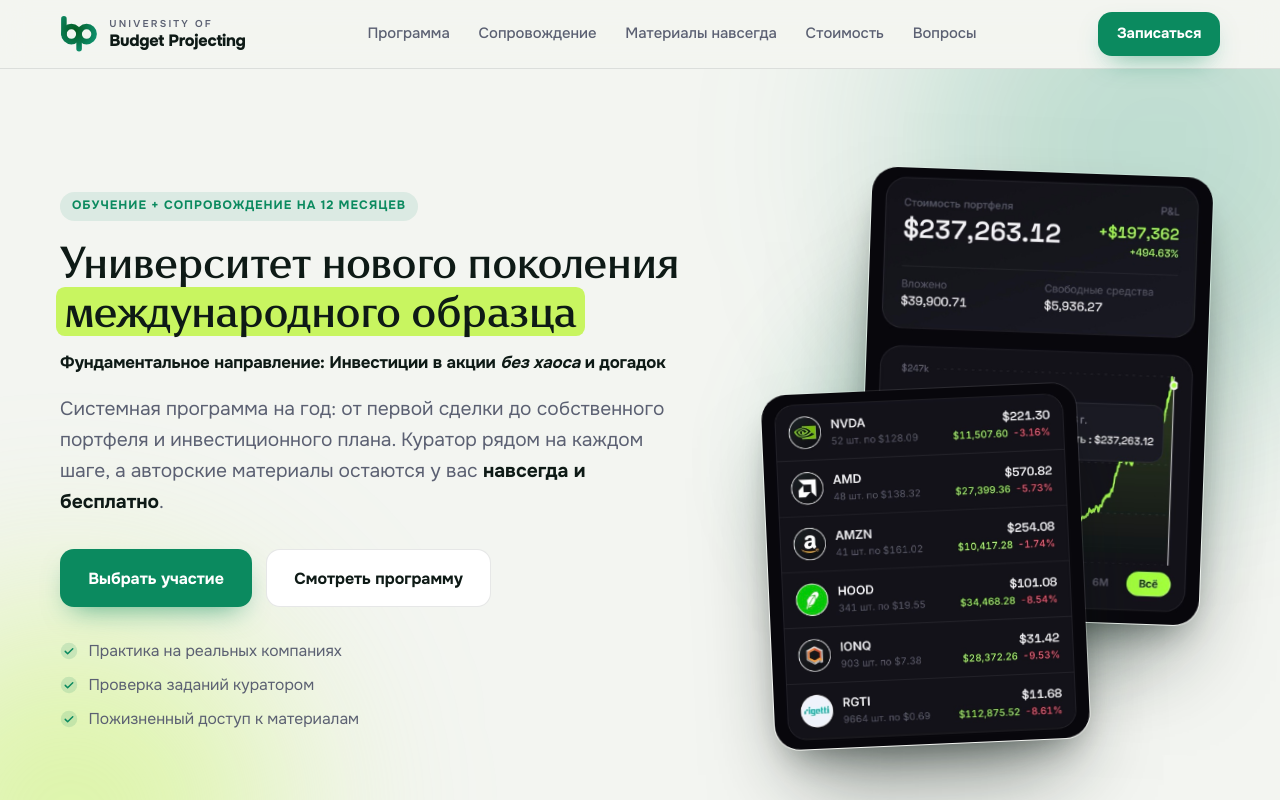
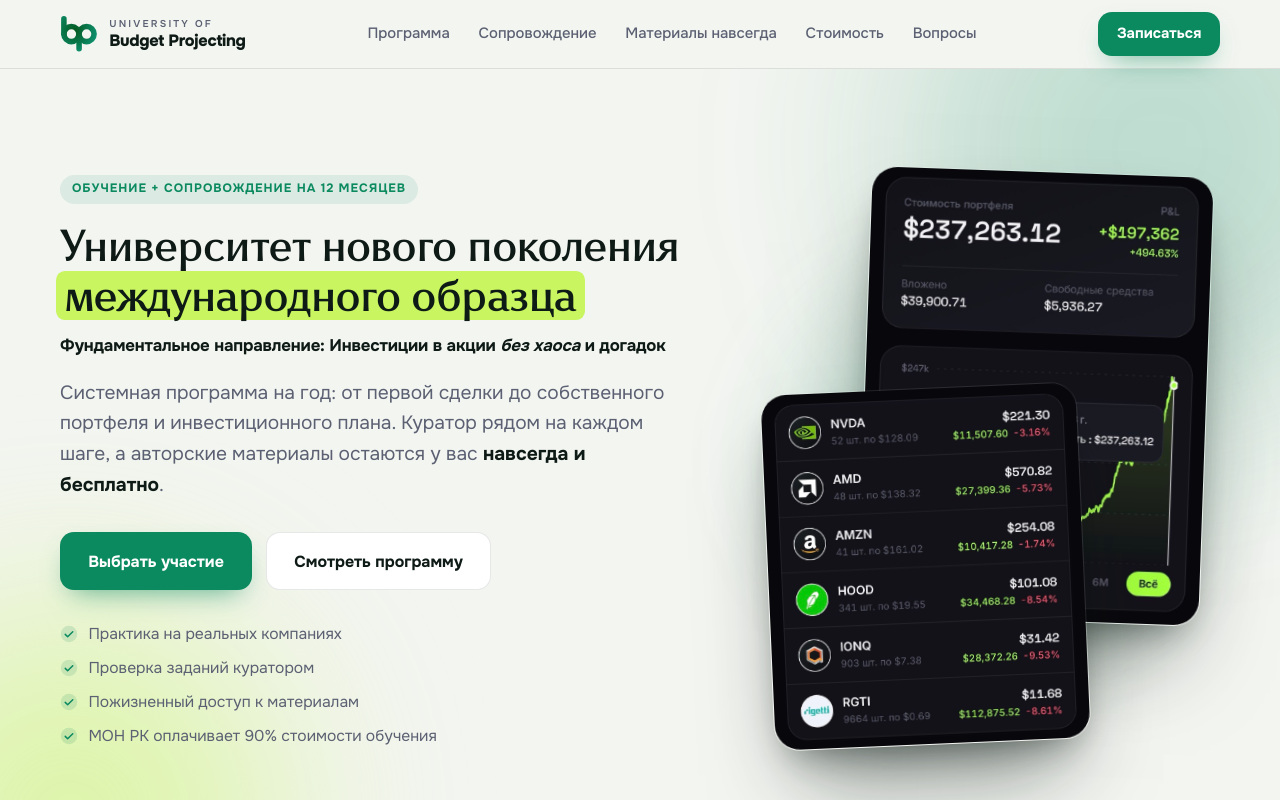
Before and after one commit to macmpaxep/investing-acd, a Next.js app: page / in a window 1280 px wide. Shown: the top 800 px of the page. Built offline with nearby package versions, Linux system fonts and the light colour scheme.

Commit message:
Update offer text and add new list item

```diff
--- a/src/app/page.tsx
+++ b/src/app/page.tsx
@@ -136,6 +136,8 @@ export default function Home() {
                 <li><Tick /> Практика на реальных компаниях</li>
                 <li><Tick /> Проверка заданий куратором</li>
                 <li><Tick /> Пожизненный доступ к материалам</li>
+                <li><Tick /> МОН РК оплачивает 90% стоимости обучения</li>
+
               </ul>
             </div>
             <HeroChart />
@@ -358,7 +360,7 @@ export default function Home() {
                   <span className="instead">вместо</span>
                   <s>{price.old}</s>
                 </div>
-                <p className="offer-until"><span className="excl" aria-hidden>!</span>Скидка действует только до 30 октября</p>
+                <p className="offer-until"><span className="excl" aria-hidden>!</span>Заявки по льготной стоимости принимаются до 30 октября</p>
                 <LeadForm />
                 <p className="fine">{price.note}</p>
               </div>
```
